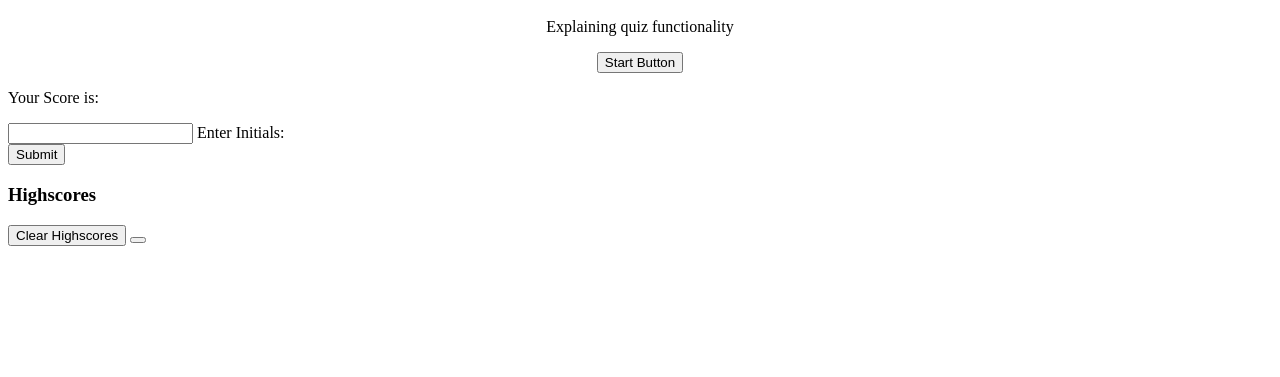
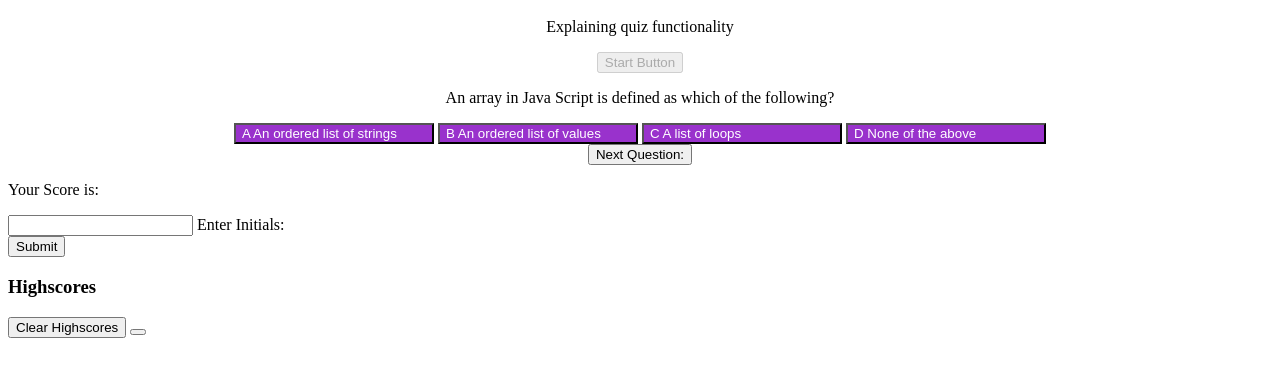
Before and after one commit to alab01/web-api-code-quiz, a plain HTML site: page index.html in a window 1280 px wide. Both pictures are taken after a click on the button "Start Button". Shown: the part 129-506 px from the top of the page. Drawn offline with Linux system fonts and the light colour scheme.

Commit message:
added variables and logic to quiz start btn, choiceclicked, next question, populate question

```diff
--- a/assets/css/style.css
+++ b/assets/css/style.css
@@ -20,7 +20,6 @@ header {
     color: white;
 }
 
-
 #question-container {
     text-align: center;
     display: none;
--- a/assets/js/script.js
+++ b/assets/js/script.js
@@ -21,3 +21,58 @@ var questions = [
         answer: "B Objects"
     }
 ]
+
+var currentQuestion = 0;
+var totalQuestions = questions.length;
+var correct = 0;
+var totalTime = 60;
+var timerInterval = null;
+var score = 0;
+var initials = "";
+
+function choiceClicked(event) {
+    var data = questions[currentQuestion];
+    if (event.target.innerText === data.answer) {
+        document.getElementById("feedback-container").innerText = "You got it right!";
+        document.getElementById("feedback-container").style.color="green";
+        correct++;
+    } else {
+        totalTime = totalTime - 20;
+        document.getElementById("feedback-container").innerText = "You got it wrong";
+        document.getElementById("feedback-container").style.color="red";
+    }
+
+    if (currentQuestion === totalQuestions - 1) {
+        document.getElementById("game-over").innerText = "Game Is Over";
+        clearInterval(timerInterval);
+        document.getElementById("end-of-game").style.display="flex";
+        score = (correct / totalQuestions) * 100;
+        document.getElementById("final-score").innerText = score + "%";
+    } else {
+       currentQuestion++;
+    }
+}
+function nextQuestionClicked() {
+    populateQuestion(currentQuestion);
+    document.getElementById("feedback-container").innerText= "";
+}
+
+function populateQuestion(questionId) {
+    var data = questions[questionId];
+    var questionTag = document.getElementById("question");
+    questionTag.innerHTML = data.question;
+
+    var answerOptionsTag = document.getElementById("answer-options");
+
+    var choiceButtons = answerOptionsTag.children;
+    for (var i = 0; i < choiceButtons.length; i++) {
+        var btn = choiceButtons[i];
+        btn.innerText = data.choices[i];
+    }
+}
+
+function startButtonClicked(event) {
+    document.getElementById("question-container").style.display="block";
+    event.target.disabled = true;
+    populateQuestion(currentQuestion);
+}
```
